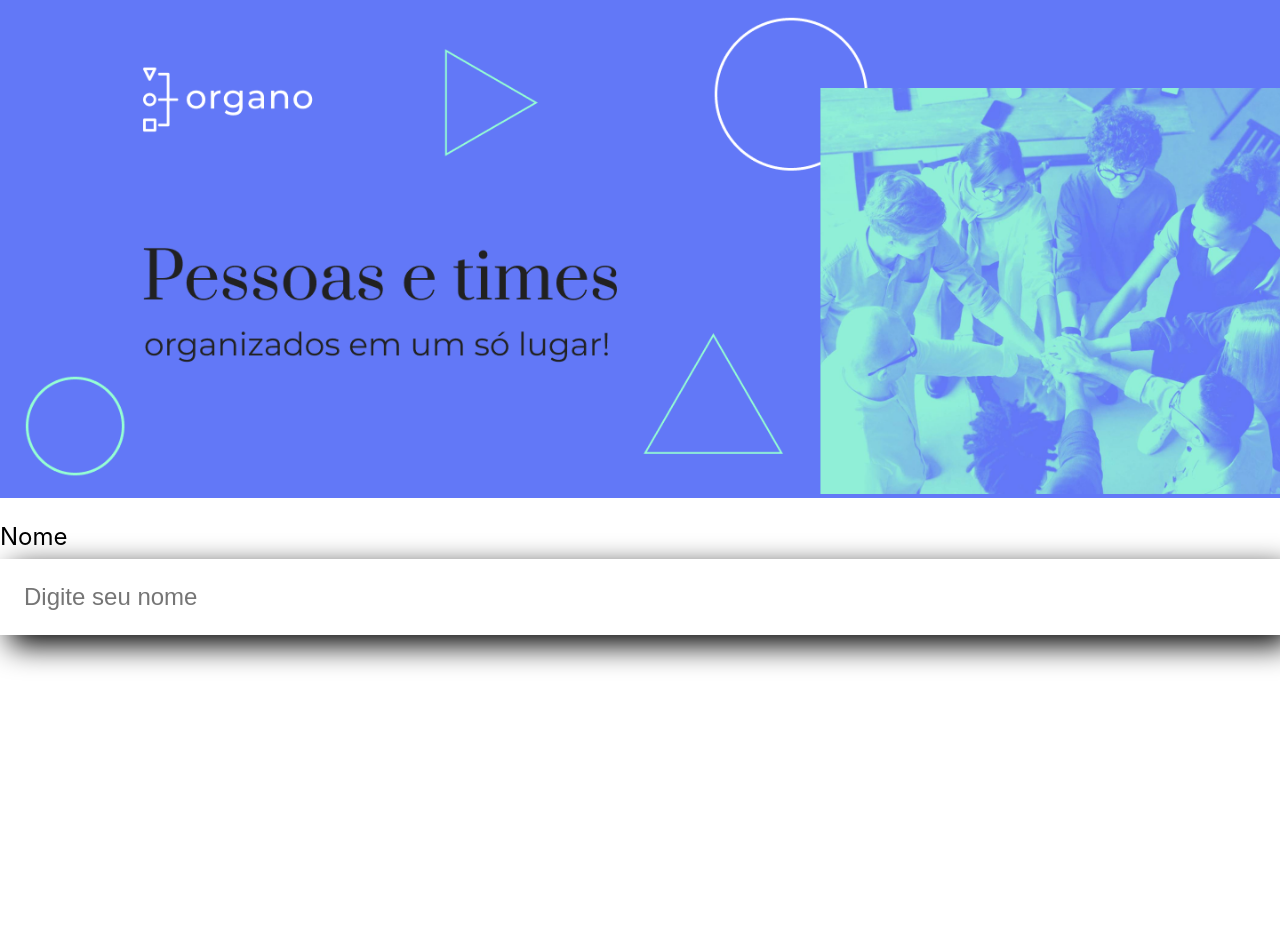
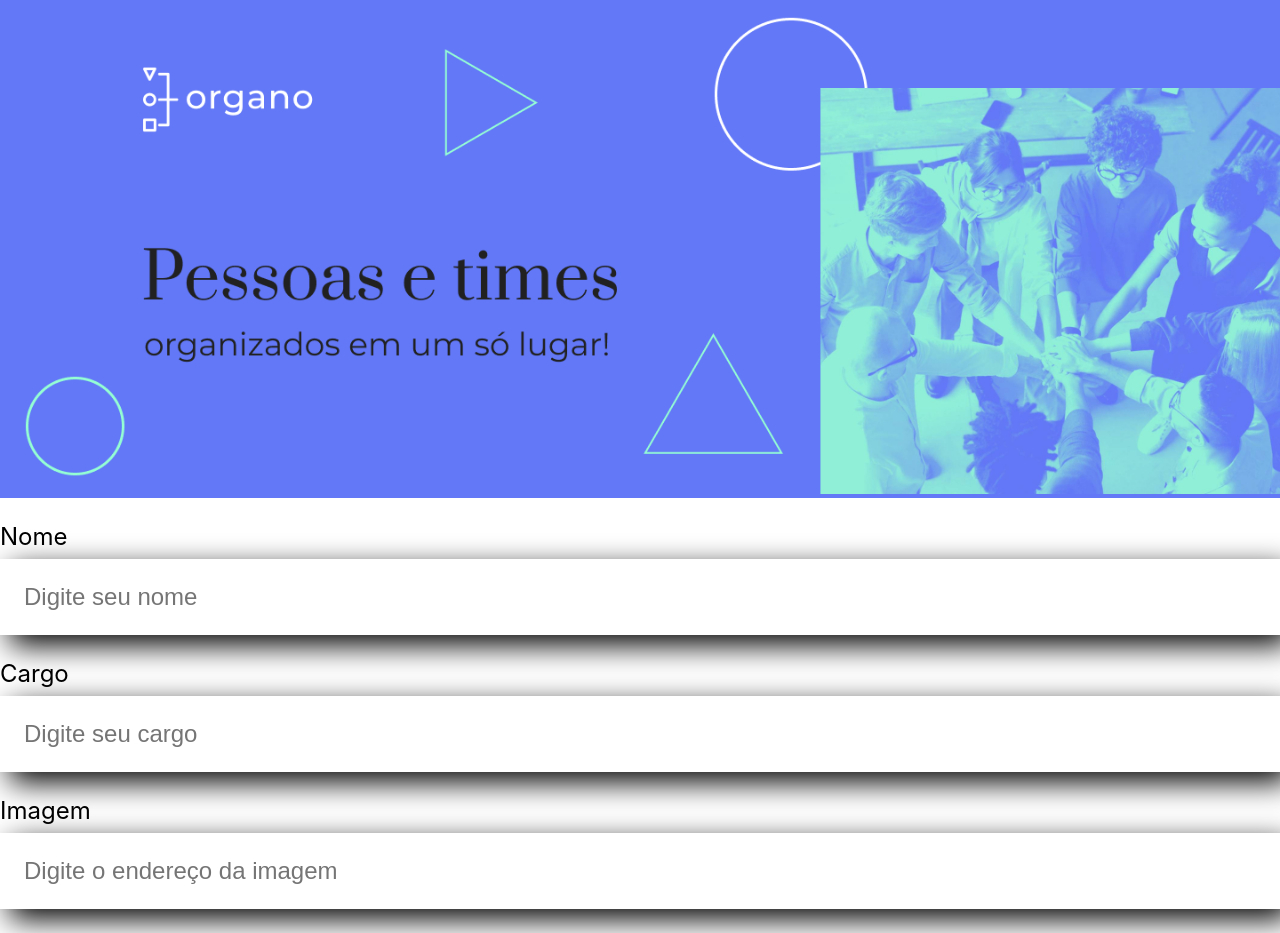
Before and after one commit to marcelovictor123/Organo-React, a JavaScript app: page / in a window 1280 px wide. Before the commit the page ends 800 px from the top, so only its background shows below. Built offline with nearby package versions, Linux system fonts and the light colour scheme; the HTML template or start-up script is replaced by a standard one.

Commit message:
Adicionando parametros no componente

```diff
--- a/src/App.js
+++ b/src/App.js
@@ -6,7 +6,9 @@
   return (
     <div className="App">
       <Banner></Banner>
-      <CampoTexto></CampoTexto>
+      <CampoTexto label="Nome" placeholder="Digite seu nome" />
+      <CampoTexto label="Cargo" placeholder="Digite seu cargo" />
+      <CampoTexto label="Imagem" placeholder="Digite o endereço da imagem" />
 
     </div>
   );
--- a/src/componentes/CampoTexto/index.js
+++ b/src/componentes/CampoTexto/index.js
@@ -1,10 +1,10 @@
 import './CampoTexto.css'
 
-const CampoTexto = () => {
+const CampoTexto = (props) => {
     return (
         <div className="campo-texto">
-            <label>Nome</label>
-            <input placeholder='Digite seu nome' />
+            <label>{props.label}</label>
+            <input placeholder={props.placeholder} />
         </div>
 
     )
```
